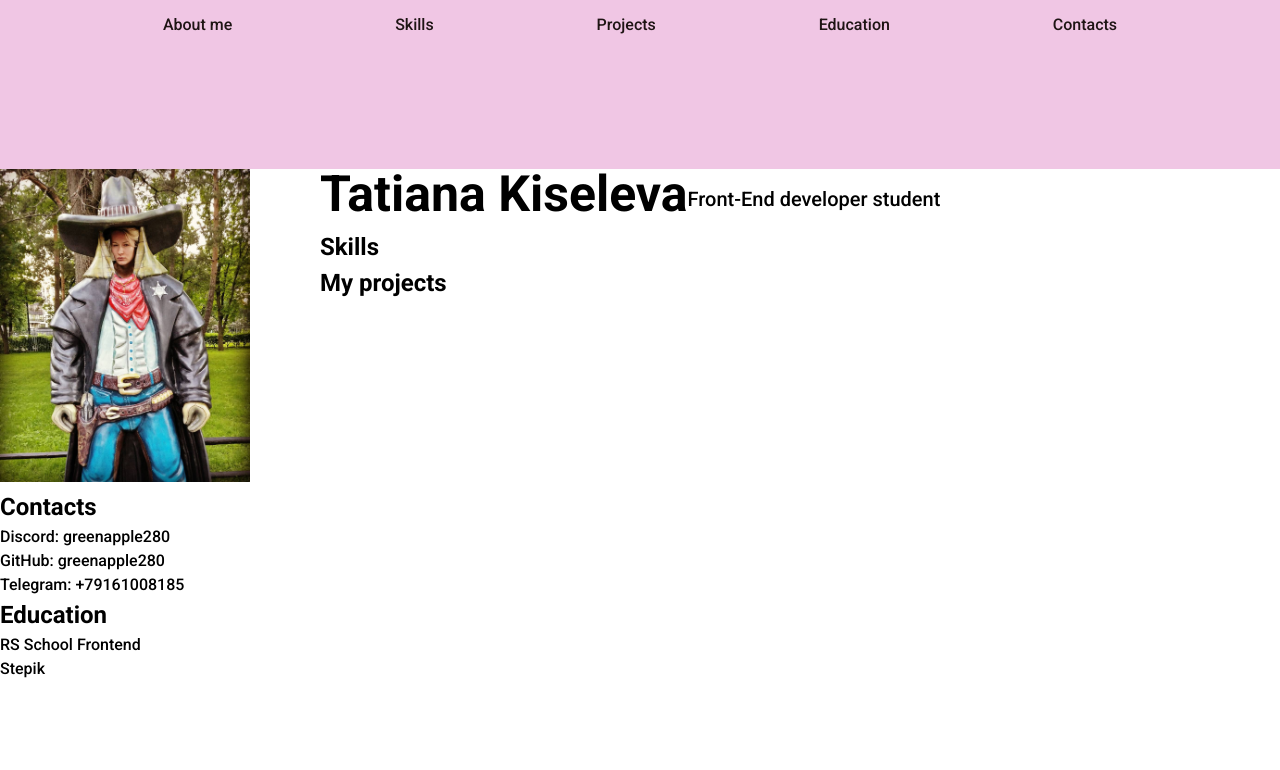
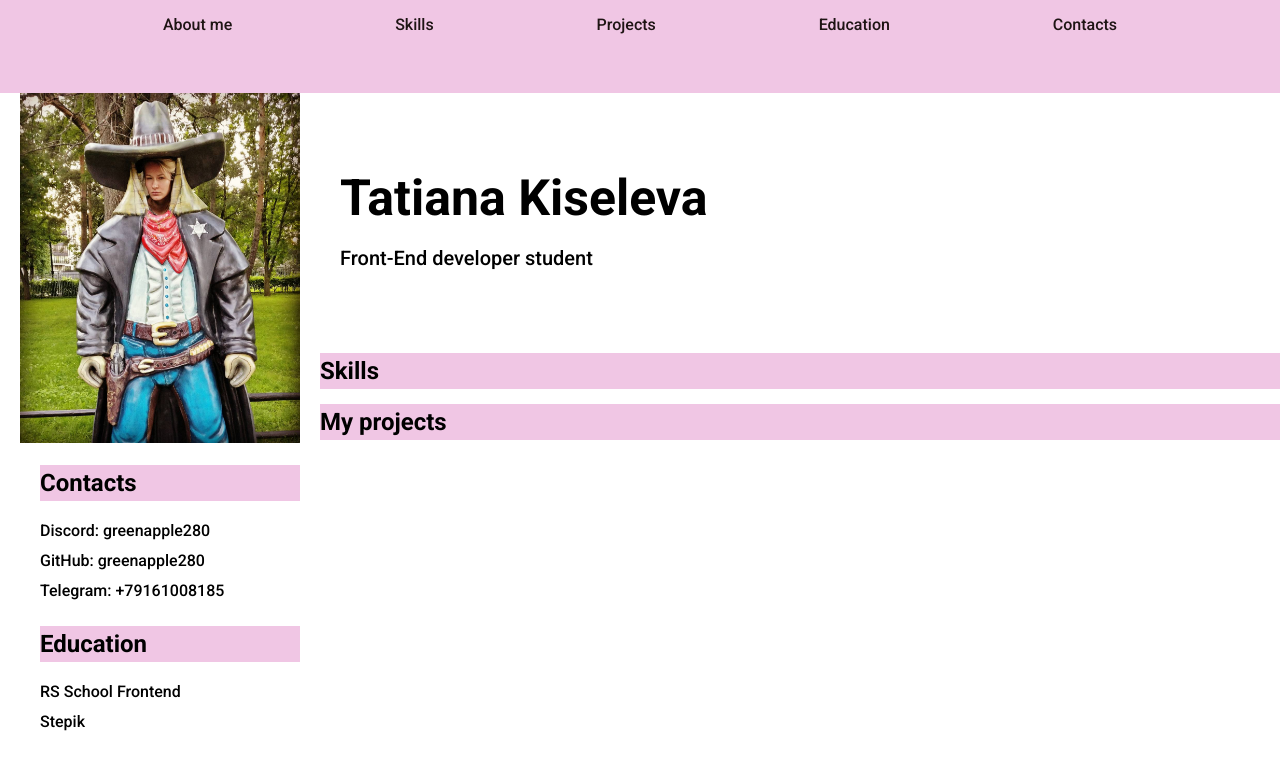
Before and after one commit to greenapple280/rsschool-cv, a plain HTML site: page index.html in a window 1280 px wide. Drawn offline with Linux system fonts and the light colour scheme.

Commit message:
feat: add header, aside, main

```diff
--- a/index.html
+++ b/index.html
@@ -32,7 +32,7 @@
                         <img src="./assets/sidebar-img.jpg" alt="this is me">
                     </div>
                     <section class="contacts">
-                        <h2 class="contacts-title">Contacts</h2>
+                        <h2 class="contacts-title title">Contacts</h2>
                         <ul class="contacts__list">
                             <li class="contacts__item">Discord: greenapple280</li>
                             <li class="contacts__item">GitHub: greenapple280</li>
@@ -40,7 +40,7 @@
                         </ul>
                     </section>
                     <section class="education">
-                        <h2 class="education-title">Education</h2>
+                        <h2 class="education-title title">Education</h2>
                         <ul class="education__list">
                             <li class="education__item">RS School Frontend</li>
                             <li class="education__item">Stepik</li>
@@ -57,17 +57,19 @@
             <p class="main__text">Front-End developer student</p>
         </section>
         <section class="skills">
-            <h2 class="skills__title">Skills</h2>
+            <h2 class="skills__title title">Skills</h2>
         </section>
         <section class="projects">
-            <h2 class="skills__title">My projects</h2>
+            <h2 class="skills__title title">My projects</h2>
         </section>
     </div>
 
 
 
     <footer class="footer">
-        <div class="container"></div>
+        <div class="container">
+
+        </div>
     </footer>
 </body>
 </html>
--- a/style.css
+++ b/style.css
@@ -14,9 +14,13 @@
     font-weight: 400;
     line-height: 1.5;
     min-height: 100vh;
-    overflow: hidden;
+    /* overflow: hidden; */
     display: flex;
     flex-wrap: wrap;
+}
+
+ul {
+    list-style: none;
 }
 
 .container {
@@ -50,6 +54,7 @@
 
 .aside {
     width: 25%;
+    padding: 0 20px;
 }
 
 .section-title {
@@ -61,12 +66,33 @@
 }
 
 .profile__img {
-    max-width: 250px;
+    max-width: 100%;
+    margin-bottom: 15px;
 }
 
 .profile__img img {
     object-fit: cover;
     width: 100%;
+}
+
+.contacts {
+    padding-left: 20px;
+    margin-bottom: 20px;
+}
+
+.contacts__list,
+.education__list {
+    line-height: 30px;
+}
+
+.title {
+    margin-bottom: 15px;
+    background-color: #f0c6e4;
+}
+
+.education {
+    padding-left: 20px;
+    margin-bottom: 20px;
 }
 
 .main {
@@ -75,15 +101,17 @@
 
 .about {
     display: flex;
-    justify-content: flex-start;
-    align-items: center;
+    justify-content: center;
+    align-items: flex-start;
+    flex-direction: column;
+    gap: 20px;
+    padding: 80px 20px;
 }
 
 .main__title {
     font-size: 50px;
     line-height: 50px;
     font-weight: 600;
-    margin-bottom: 10px;
 }
 
 .main__text {
```
